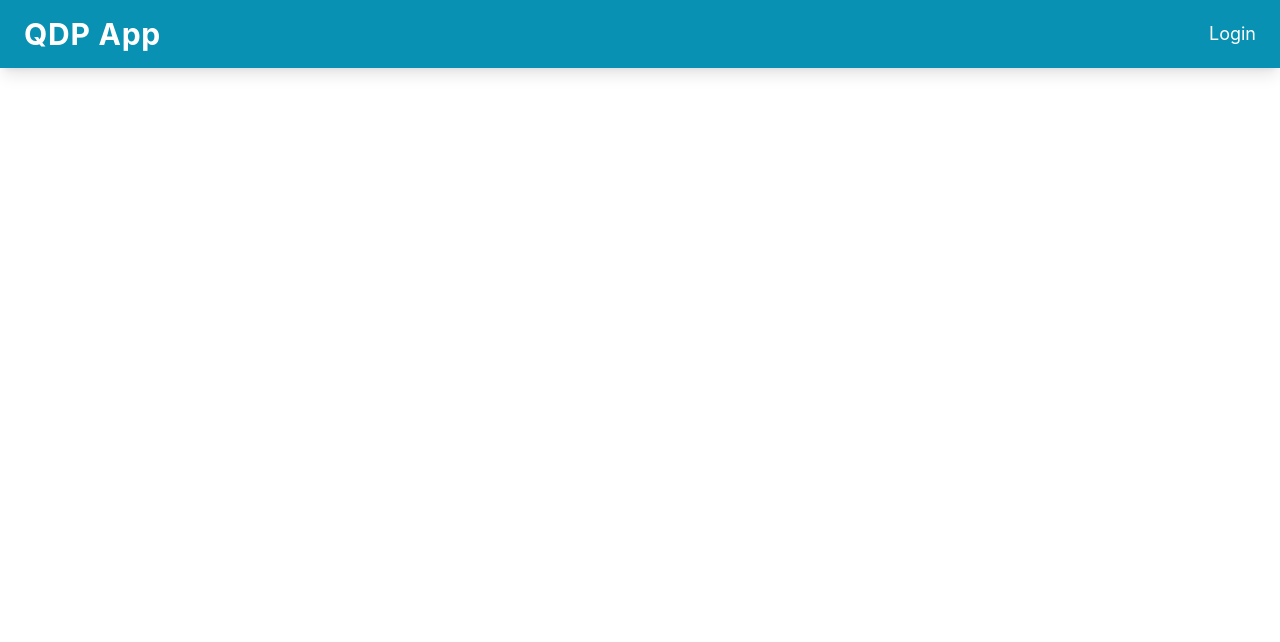
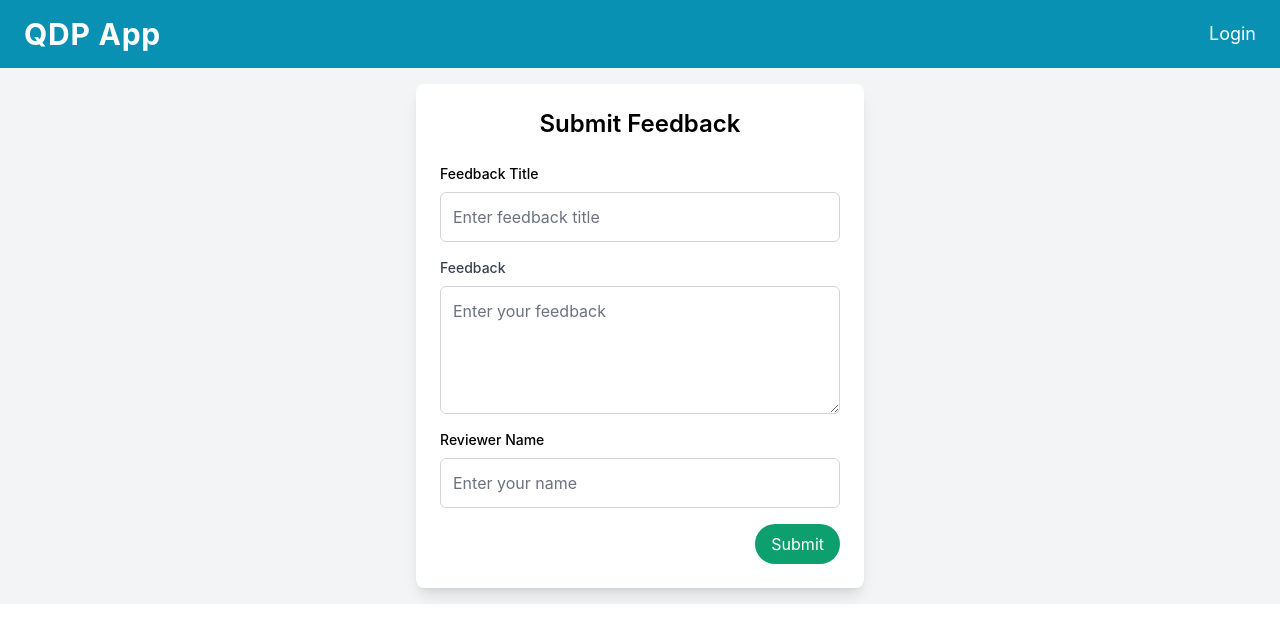
Before and after one commit to alyshanmaredia/Serverless-DataProcess-Project, a React (Create React App) app in the folder frontend/: page /feedback in a window 1280 px wide. Before the commit this address had no page. Shown: the top 642 px of the page. Built offline with nearby package versions, Linux system fonts and the light colour scheme; what amazon-cognito-identity-js would draw is missing.

Commit message:
Added Feedback form and view feedback functionality to the application

```diff
--- a/frontend/src/App.js
+++ b/frontend/src/App.js
@@ -13,6 +13,8 @@ import Dashboard from "./components/Dashboard";
 import Home from "./components/Home";
 import ProtectedRoute from "./utility/RouteProtection";
 import Assistant from "./components/assistant/Assistant";
+import FeedbackForm from "./components/feedback/FeedbackForm";
+import FeedbackTable from "./components/feedback/ViewFeedbacks";
 
 const App = () => {
 	return (
@@ -25,6 +27,8 @@ const App = () => {
 					<Route path='/' element={<Navigate to='/login' />} />
 					<Route path='/assistant' element={<Assistant />} />
 					<Route path='/home' element={<ProtectedRoute element={<Home />} />} />
+					<Route path='/feedback' element={<FeedbackForm />} />
+					<Route path='/viewfeedbacks' element={<FeedbackTable />} />
 					<Route
 						path='/dashboard'
 						element={<ProtectedRoute element={<Dashboard />} />}
--- /dev/null
+++ b/frontend/src/components/feedback/FeedbackForm.js
@@ -0,0 +1,112 @@
+import React, { useState } from 'react';
+import axios from 'axios';
+
+const FeedbackForm = () => {
+    const [title, setTitle] = useState('');
+    const [feedback, setFeedback] = useState('');
+    const [reviewer, setReviewer] = useState('');
+    const [successMessage, setSuccessMessage] = useState('');
+    const [errorMessage, setErrorMessage] = useState('');
+    const [isLoading, setIsLoading] = useState(false);
+
+    const handleSubmit = async (e) => {
+        e.preventDefault();
+        setSuccessMessage('');
+        setErrorMessage('');
+        setIsLoading(true);
+
+        try {
+            // Sending data to the backend
+            const response = await axios.post(
+                'https://us-central1-serverless-439419.cloudfunctions.net/user_feedbacks', // Updated endpoint
+                {
+                    title,
+                    feedback,
+                    reviewer,
+                }
+            );
+
+            // Handle successful submission
+            setSuccessMessage('Feedback submitted and analyzed successfully!');
+            console.log('Server Response:', response.data);
+            setTitle('');
+            setFeedback('');
+            setReviewer('');
+        } catch (error) {
+            // Handle errors during submission
+            console.error('Error submitting feedback:', error);
+            setErrorMessage(
+                error.response?.data?.error || 'Failed to submit feedback. Please try again.'
+            );
+        } finally {
+            setIsLoading(false);
+        }
+    };
+
+    return (
+        <div className="flex items-center justify-center bg-gray-100 p-4">
+            <div className="w-full max-w-md bg-white p-6 rounded-lg shadow-lg flex flex-col">
+                <h3 className="text-2xl font-semibold text-center mb-6">Submit Feedback</h3>
+                <form onSubmit={handleSubmit} className="flex flex-col flex-grow">
+                <label
+                            htmlFor="title"
+                            className="block text-sm font-medium text-black-700 mb-2"
+                        >
+                            Feedback Title
+                        </label>
+                    <input
+                        type="text"
+                        value={title}
+                        onChange={(e) => setTitle(e.target.value)}
+                        placeholder="Enter feedback title"
+                        className="w-full p-3 border rounded-md border-gray-300 mb-4 text-black-700"
+                        required
+                    />
+                    <label
+                            htmlFor="feedback"
+                            className="block text-sm font-medium text-gray-700 mb-2"
+                        >
+                            Feedback
+                        </label>
+                    <textarea
+                        value={feedback}
+                        onChange={(e) => setFeedback(e.target.value)}
+                        placeholder="Enter your feedback"
+                        className="w-full h-32 p-3 border rounded-md border-gray-300 mb-4 text-gray-700"
+                        required
+                    />
+                    <label
+                            htmlFor="reviewer"
+                            className="block text-sm font-medium text-black-700 mb-2"
+                        >
+                            Reviewer Name
+                        </label>
+                    <input
+                        type="text"
+                        value={reviewer}
+                        onChange={(e) => setReviewer(e.target.value)}
+                        placeholder="Enter your name"
+                        className="w-full p-3 border rounded-md border-gray-300 mb-4 text-gray-700"
+                        required
+                    />
+                    <div className="flex-grow"></div> {/* This div pushes the button to the bottom */}
+                    <div className="text-right">
+                        <button
+                            type="submit"
+                            className={`py-2 px-4 rounded-full text-white transition duration-200 ${
+                                isLoading ? 'bg-gray-500 cursor-not-allowed' : 'bg-green-500 hover:bg-green-600'
+                            }`}
+                            disabled={isLoading}
+                        >
+                            {isLoading ? 'Submitting...' : 'Submit'}
+                        </button>
+                    </div>
+                </form>
+                {successMessage && <p className="mt-4 text-green-500 text-center">{successMessage}</p>}
+                {errorMessage && <p className="mt-4 text-red-500 text-center">{errorMessage}</p>}
+            </div>
+        </div>
+    );
+};
+
+export default FeedbackForm;
--- /dev/null
+++ b/frontend/src/components/feedback/ViewFeedbacks.js
@@ -0,0 +1,78 @@
+import React, { useEffect, useState } from 'react';
+import axios from 'axios';
+
+const FeedbackCards = () => {
+    const [feedbacks, setFeedbacks] = useState([]);
+    const [loading, setLoading] = useState(true);
+
+    useEffect(() => {
+        const fetchFeedbacks = async () => {
+            try {
+                const response = await axios.get('https://us-central1-serverless-439419.cloudfunctions.net/view_feedbacks');
+                setFeedbacks(response.data);
+            } catch (error) {
+                console.error('Error fetching feedbacks:', error);
+            } finally {
+                setLoading(false);
+            }
+        };
+
+        fetchFeedbacks();
+    }, []);
+
+    if (loading) {
+        return <div className="text-center p-4 text-lg">Loading feedbacks...</div>;
+    }
+
+    return (
+        <div className="container mx-auto p-4">
+            <h1 className="text-2xl font-semibold mb-4">Feedbacks</h1>
+
+            {/* Feedback Cards Container */}
+            <div className="grid grid-cols-1 sm:grid-cols-2 md:grid-cols-3 lg:grid-cols-4 gap-6">
+                {feedbacks.length === 0 ? (
+                    <div className="text-center text-lg text-gray-500 col-span-4">No feedbacks available</div>
+                ) : (
+                    feedbacks.map((feedback, index) => {
+                        // Safely convert the score to a number and default to 0 if not valid
+                        const score = parseFloat(feedback.score);
+                        const scoreFormatted = !isNaN(score) ? score.toFixed(3) : '0.000';
+
+                        // Determine the background color based on classification
+                        const classificationColor =
+                            feedback.classification === 'Positive'
+                                ? 'bg-green-800'
+                                : feedback.classification === 'Negative'
+                                ? 'bg-red-800'
+                                : feedback.classification === 'Neutral'
+                                ? 'bg-yellow-400'
+                                : 'bg-gray-400';
+
+                        return (
+                            <a
+                                key={index}
+                                href="#"
+                                className={`block p-6 border border-gray-200 rounded-lg shadow ${classificationColor}
+    hover:opacity-80 hover:text-black transition duration-300`}>
+                                <h5 className="mb-2 text-2xl font-bold text-white">{feedback.title || 'No Title'}</h5>
+                                <p className="font-normal text-white mb-4">{feedback.feedback || 'No Feedback'}</p>
+                                <div className="text-white mb-2">
+                                    <span className="font-semibold">Reviewer :  </span>
+                                    {feedback.reviewer || 'Anonymous'}
+                                </div>
+                                <div className="text-white mb-2">
+                                    <span className="font-semibold">Score :  </span>
+                                    {scoreFormatted}
+                                </div>
+                                {/* Plain text for classification */}
+                                <div className="text-white text-lg font-semibold">{feedback.classification || 'Neutral'}</div>
+                            </a>
+                        );
+                    })
+                )}
+            </div>
+        </div>
+    );
+};
+
+export default FeedbackCards;
```
